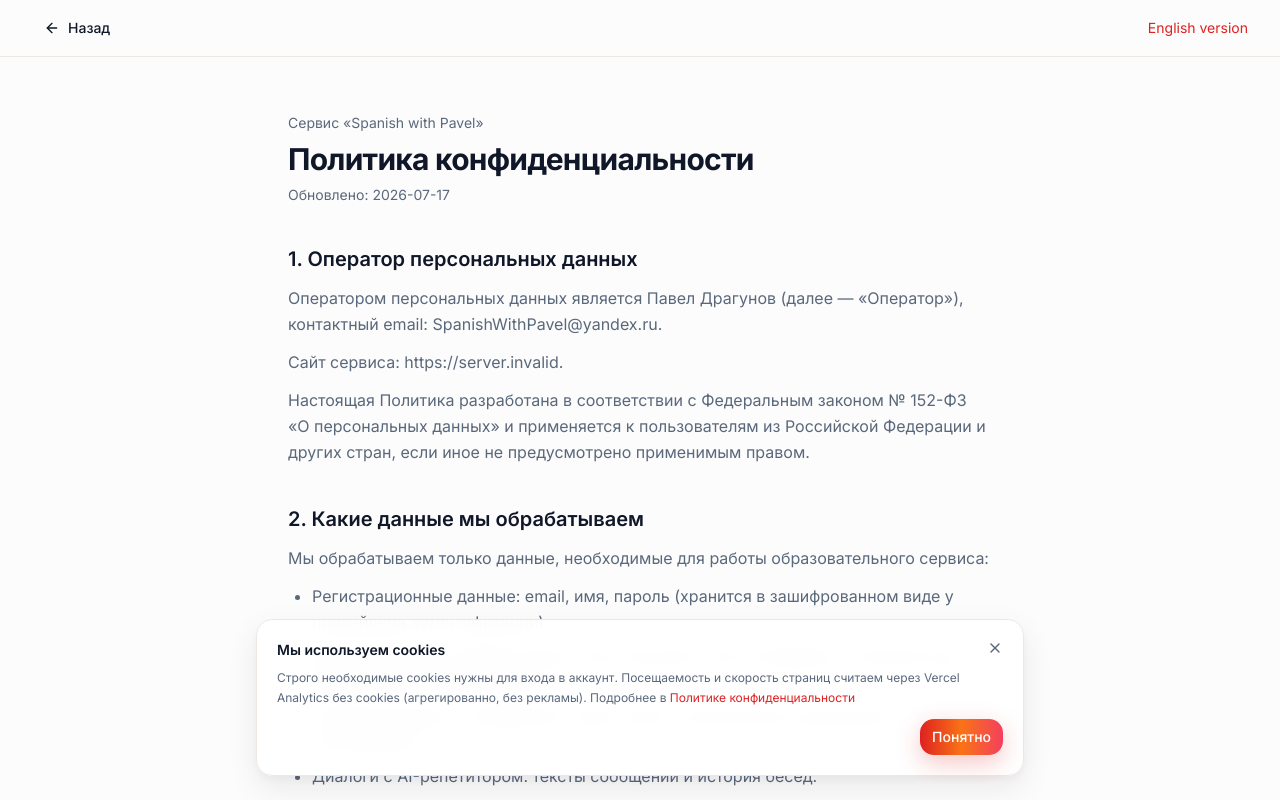
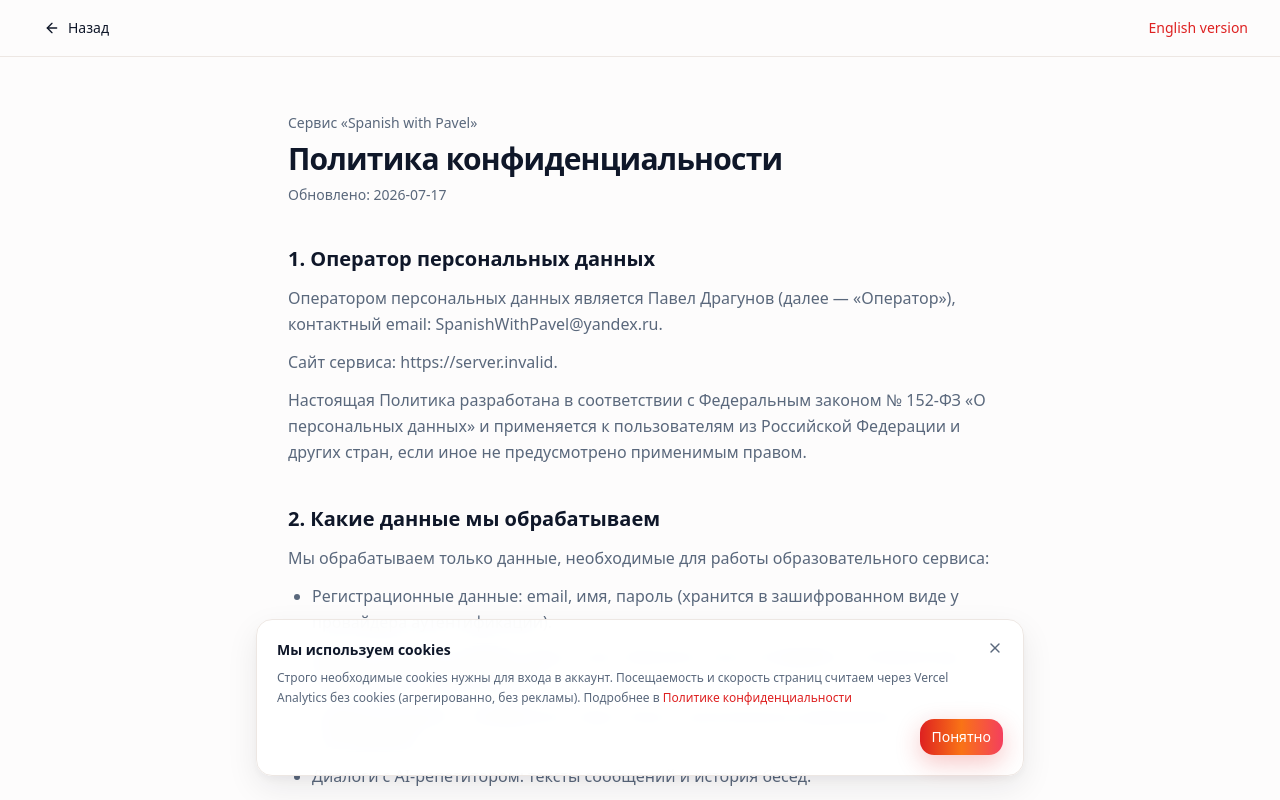
Before and after one commit to LilSkll/tutor4k, a Next.js app: page /privacy in a window 1280 px wide. Shown: the top 800 px of the page. Built offline with nearby package versions, Linux system fonts and the light colour scheme; no server answers.

Commit message:
perf(auth): keep Inter out of public pages
Load Inter only in student and teacher shells so login/signup/landing use the system font stack and skip ~67KB of woff2.

Co-authored-by: Cursor <cursoragent@cursor.com>

```diff
--- a/src/app/(app)/layout.tsx
+++ b/src/app/(app)/layout.tsx
@@ -2,6 +2,7 @@ import { redirect } from "next/navigation";
 import { getCurrentProfile } from "@/server/actions/data";
 import { assertStudentJourneyAccess } from "@/server/teacher/authz";
 import { AppShell } from "@/components/layout/app-shell";
+import { inter } from "@/lib/fonts";
 
 export default async function AppLayout({
   children,
@@ -16,5 +17,9 @@ export default async function AppLayout({
 
   if (!profile.onboarded) redirect("/onboarding");
 
-  return <AppShell profile={profile}>{children}</AppShell>;
+  return (
+    <div className={`${inter.variable} font-sans`}>
+      <AppShell profile={profile}>{children}</AppShell>
+    </div>
+  );
 }
--- a/src/app/(teacher)/layout.tsx
+++ b/src/app/(teacher)/layout.tsx
@@ -1,6 +1,7 @@
 import { requireTeacherStudioAccess } from "@/server/teacher/authz";
 import { TeacherShell } from "@/components/teacher/teacher-shell";
 import { translate } from "@/lib/i18n/with-teacher";
+import { inter } from "@/lib/fonts";
 
 export default async function TeacherLayout({
   children,
@@ -12,8 +13,10 @@ export default async function TeacherLayout({
   const title = translate("teacher.studioTitle", lang);
 
   return (
-    <TeacherShell profile={profile} headerTitle={title}>
-      {children}
-    </TeacherShell>
+    <div className={`${inter.variable} font-sans`}>
+      <TeacherShell profile={profile} headerTitle={title}>
+        {children}
+      </TeacherShell>
+    </div>
   );
 }
--- a/src/app/globals.css
+++ b/src/app/globals.css
@@ -40,7 +40,10 @@
 
     --radius: 0.875rem;
 
-    --font-sans: "Inter", ui-sans-serif, system-ui, sans-serif;
+    --font-sans: ui-sans-serif, system-ui, -apple-system, BlinkMacSystemFont,
+      "Segoe UI", Roboto, "Helvetica Neue", Arial, "Noto Sans", sans-serif,
+      "Apple Color Emoji", "Segoe UI Emoji";
+
 
     --shadow-soft: 0 1px 2px hsl(222 47% 11% / 0.04),
       0 4px 16px hsl(222 47% 11% / 0.05);
--- a/src/app/layout.tsx
+++ b/src/app/layout.tsx
@@ -1,16 +1,7 @@
 import type { Metadata, Viewport } from "next";
-import { Inter } from "next/font/google";
 import "./globals.css";
 import { Providers } from "@/components/providers";
 import { VercelAnalytics } from "@/components/analytics/vercel-analytics";
-
-const inter = Inter({
-  subsets: ["latin", "cyrillic"],
-  variable: "--font-sans",
-  display: "swap",
-  preload: true,
-  adjustFontFallback: true,
-});
 
 export const metadata: Metadata = {
   title: "Spanish with Pavel — AI Spanish Learning Platform",
@@ -43,7 +34,7 @@ export default function RootLayout({
 }) {
   return (
     <html lang="es" suppressHydrationWarning>
-      <body className={`${inter.variable} font-sans antialiased`}>
+      <body className="font-sans antialiased">
         <Providers>{children}</Providers>
         <VercelAnalytics />
       </body>
--- /dev/null
+++ b/src/lib/fonts.ts
@@ -0,0 +1,13 @@
+import { Inter } from "next/font/google";
+
+/**
+ * App/teacher shells only — auth & marketing stay on the system stack
+ * so login/signup do not download Inter woff2.
+ */
+export const inter = Inter({
+  subsets: ["latin", "cyrillic"],
+  variable: "--font-sans",
+  display: "swap",
+  preload: true,
+  adjustFontFallback: true,
+});
```
